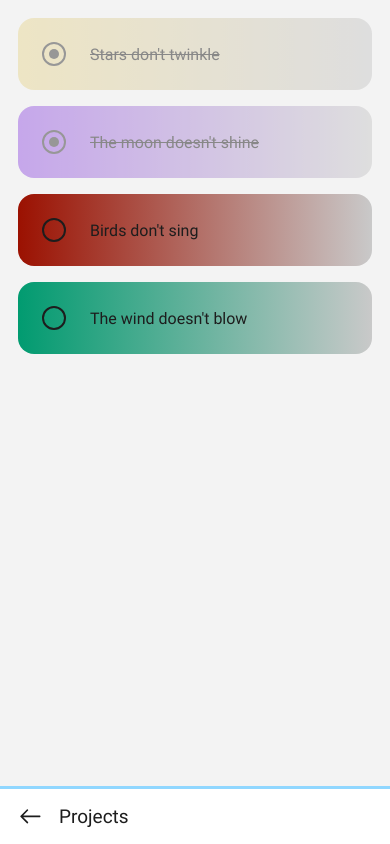
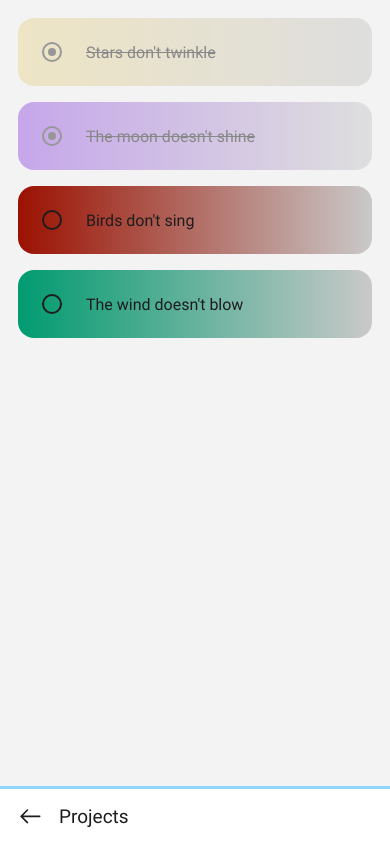
Before and after one commit to zerescas/another-to-do-app, a Vue app: page /projects in a window 390 px wide. Built offline with nearby package versions, Linux system fonts and the light colour scheme.

Commit message:
custom-checkbox.css: make checkbox smaller for mobile

```diff
--- a/src/assets/custom-checkbox.css
+++ b/src/assets/custom-checkbox.css
@@ -12,10 +12,10 @@
   border: solid 2px var(--theme-color-text-primary);
   border-radius: 100%;
   display: flex;
-  height: 24px;
+  height: 20px;
   position: relative;
   transition: 0.15s ease-in;
-  width: 24px;
+  width: 20px;
 }
 
 .custom-checkbox .checkbox::after {
@@ -37,3 +37,10 @@
   background-color: var(--custom-checkbox-accent);
   transform: translate(50%, 50%) scale(1);
 }
+
+@media (min-width: 768px) {
+  .custom-checkbox .checkbox {
+    height: 24px;
+    width: 24px;
+  }
+}
```
